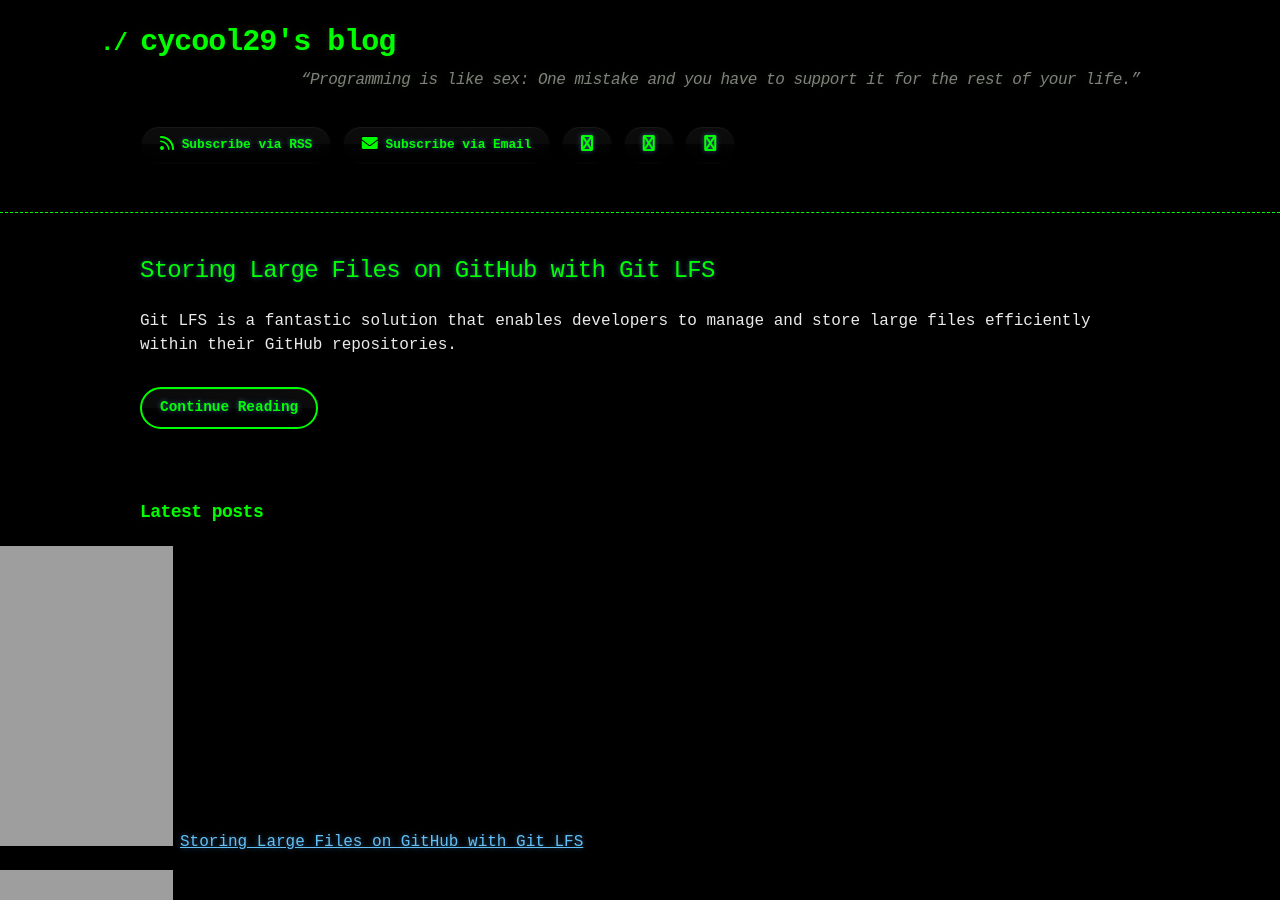
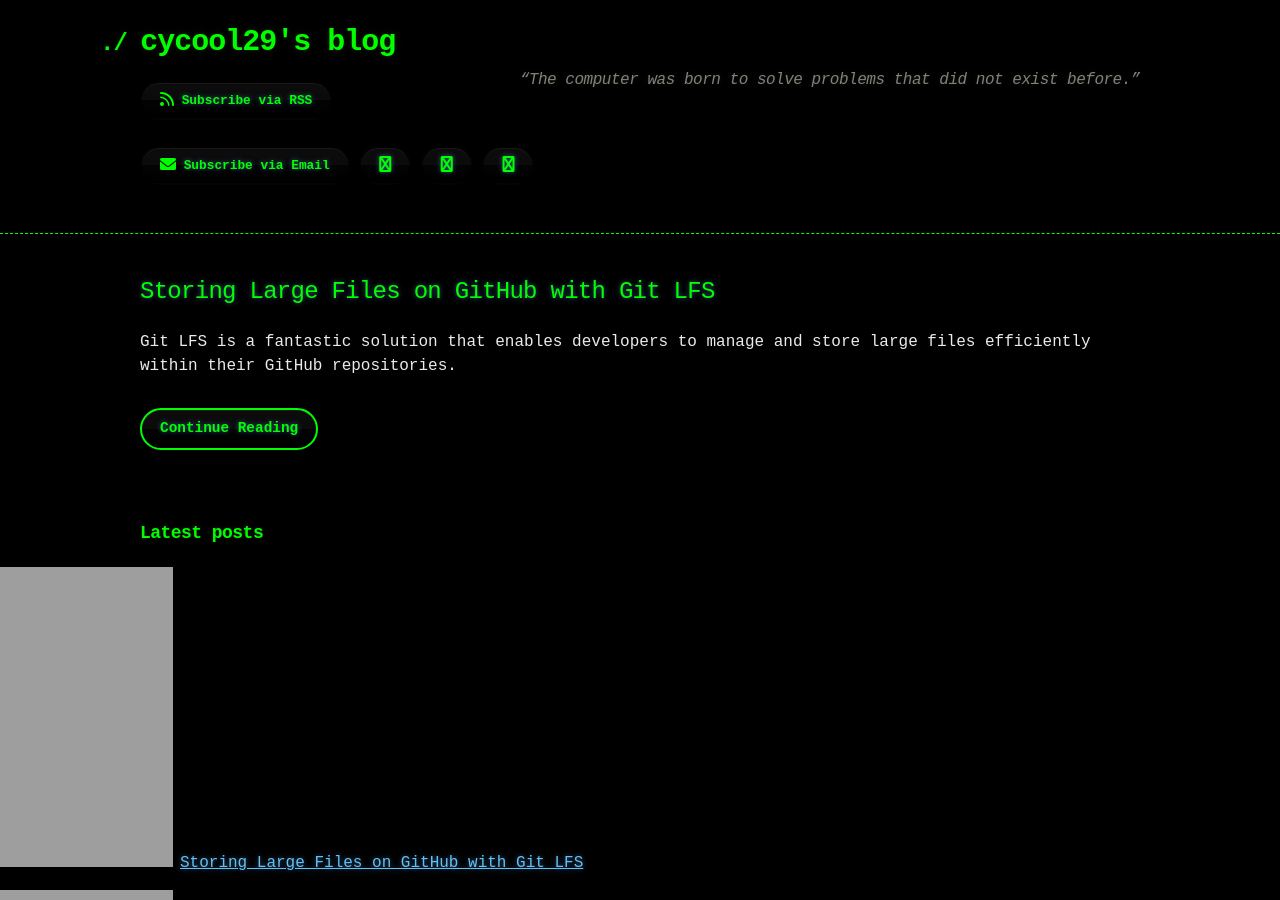
Before and after one commit to cycool29/cycool29.github.io, a Jekyll site: the page built from index.md, in a window 1280 px wide and 900 px high. Built offline with Jekyll 4.4.1, drawn with Linux system fonts in a browser that asks for light colours; a style sheet for code colours, icons or effects is not loaded.

Commit message:
Update quotes

```diff
--- a/_config.yml
+++ b/_config.yml
@@ -1,5 +1,5 @@
 title: cycool29's blog
-description: "“Programming is like sex: One mistake and you have to support it for the rest of your life.” "
+description: "“The computer was born to solve problems that did not exist before.” "
 bio: A high school student. Intermediate in Python, Git, Bash. Learning JavaScript. He/Him. "
 author: cycool29
 url: https://cycool29.github.io
```
